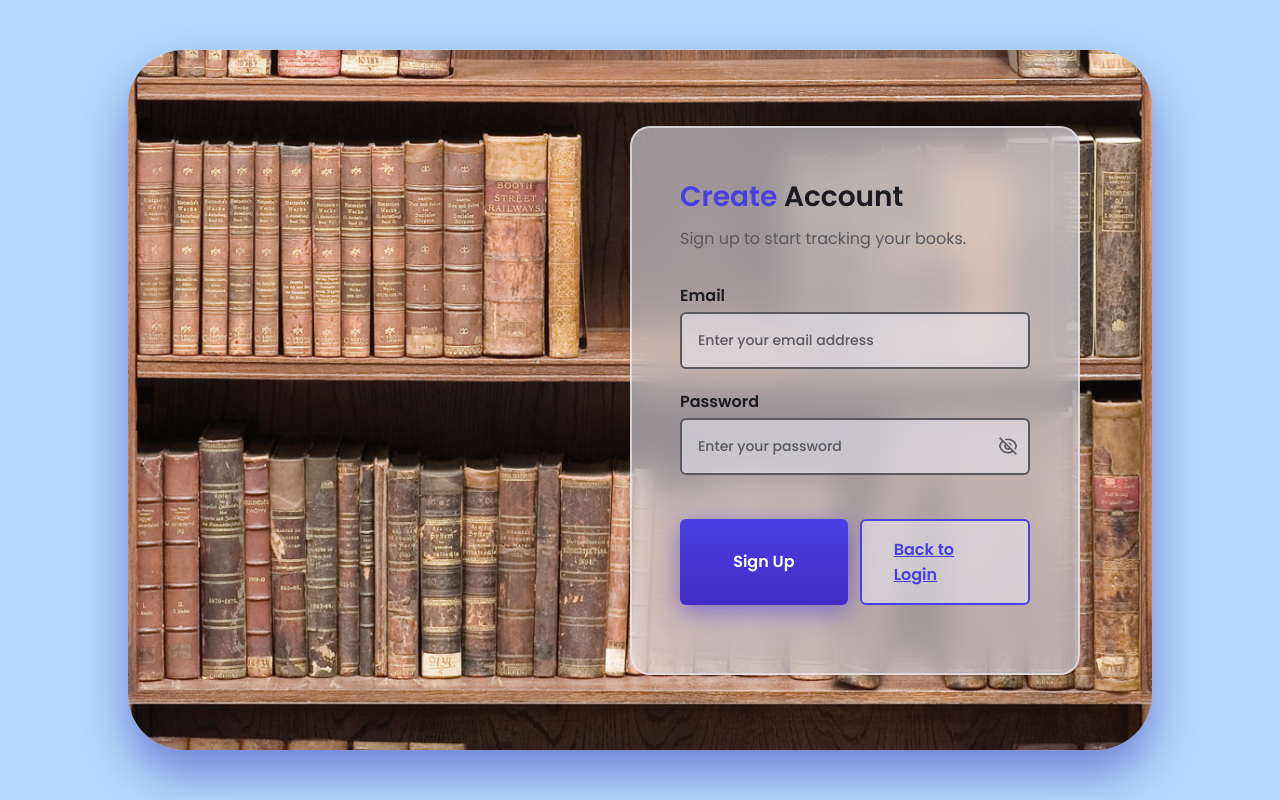
After one commit to ygalyamy/TT8L-03, a Flask app: template templates/signup.html in a window 1280 px wide. The commit adds this page. Run offline with Flask 3, Linux system fonts and the light colour scheme; the template is opened without the code that fills it, so the values that code supplies are empty.

Commit message:
added the css & wording in the email and pass

```diff
--- /dev/null
+++ b/app.py
@@ -0,0 +1,52 @@
+from flask import Flask, render_template, request, redirect, url_for, session
+
+app = Flask(__name__)
+app.secret_key = 'your_secret_key'
+
+# Dummy user data for demonstration
+users = {
+    "user@example.com": "password123"
+}
+
+@app.route('/')
+def index():
+    return render_template('index.html')
+
+@app.route('/login', methods=['POST'])
+def login():
+    email = request.form.get('email')
+    password = request.form.get('password')
+
+    if email in users and users[email] == password:
+        session['email'] = email
+        return redirect(url_for('webpage'))
+    else:
+        return "Invalid credentials. Please try again."
+
+@app.route('/signup', methods=['GET', 'POST'])
+def signup():
+    if request.method == 'POST':
+        email = request.form.get('email')
+        password = request.form.get('password')
+
+        # Add basic validation for empty fields and existing users
+        if not email or not password:
+            return "Please provide both email and password."
+        if email in users:
+            return "User already exists."
+
+        # Add the new user
+        users[email] = password
+        return redirect(url_for('index'))
+
+    return render_template('signup.html')
+
+@app.route('/webpage')
+def webpage():
+    if 'email' in session:
+        return render_template('webpage.html')
+    else:
+        return redirect(url_for('index'))
+
+if __name__ == '__main__':
+    app.run(debug=True)
--- /dev/null
+++ b/templates/signup.html
@@ -0,0 +1,61 @@
+<!DOCTYPE html>
+<html lang="en">
+<head>
+    <meta charset="UTF-8">
+    <meta name="viewport" content="width=device-width, initial-scale=1.0">
+
+    <!--=============== REMIXICONS ===============-->
+    <link href="https://cdn.jsdelivr.net/npm/remixicon@2.5.0/fonts/remixicon.css" rel="stylesheet">
+
+    <!--=============== CSS ===============-->
+    <link rel="stylesheet" href="../assets/css/style2.css">
+
+    <title>Sign Up - PaperTrail</title>
+</head>
+<body>
+    <div class="container">
+        <div class="login__content">
+            <img src="../assets/img/webpage.jpg" alt="signup image" class="login__img">
+
+            <form action="/signup" method="POST" class="login__form">
+                <div>
+                    <h1 class="login__title">
+                        <span>Create</span> Account
+                    </h1>
+                    <p class="login__description">
+                        Sign up to start tracking your books.
+                    </p>
+                </div>
+
+                <div>
+                    <div class="login__inputs">
+                        <div>
+                            <label for="signup-email" class="login__label">Email</label>
+                            <input type="email" name="email" placeholder="Enter your email address" required class="login__input" id="signup-email">
+                        </div>
+
+                        <div>
+                            <label for="signup-pass" class="login__label">Password</label>
+
+                            <div class="login__box">
+                                <input type="password" name="password" placeholder="Enter your password" required class="login__input" id="signup-pass">
+                                <i class="ri-eye-off-line login__eye" id="signup-icon"></i>
+                            </div>
+                        </div>
+                    </div>
+                </div>
+
+                <div>
+                    <div class="login__buttons">
+                        <button class="login__button" type="submit">Sign Up</button>
+                        <a href="/" class="login__button login__button-ghost">Back to Login</a>
+                    </div>
+                </div>
+            </form>
+        </div>
+    </div>
+
+    <!--=============== MAIN JS ===============-->
+    <script src="../assets/js/main.js"></script>
+</body>
+</html>
```
Also changed, not shown: templates/index.html (+70 -10 lines), templates/webpage.html (+5 -6 lines).
